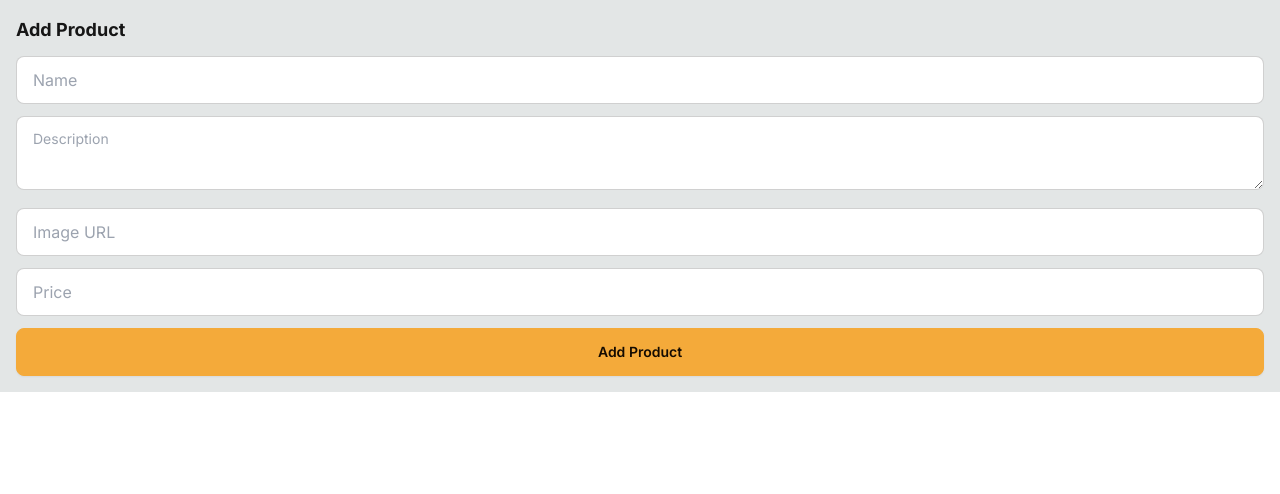
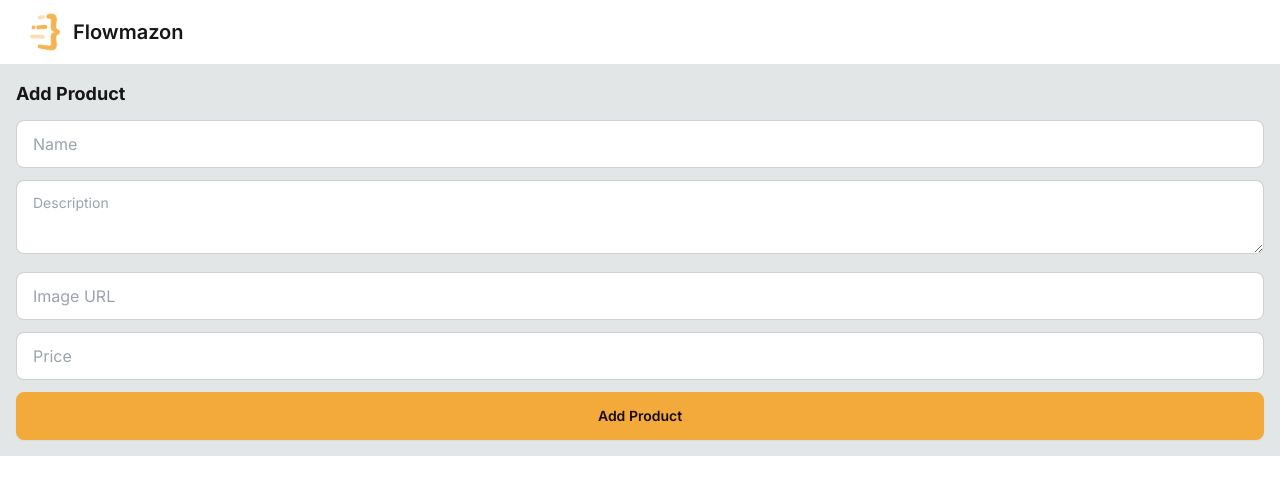
Before and after one commit to matheusrodrigues1/webapp, a Next.js app: page /add-product in a window 1280 px wide. Shown: the top 494 px of the page. Built offline with nearby package versions, Linux system fonts and the light colour scheme.

Commit message:
Navbar + Footer /1

```diff
--- /dev/null
+++ b/src/app/Navbar/Navbar.tsx
@@ -0,0 +1,18 @@
+import Image from "next/image"
+import Link from "next/link"
+import Logo from "@/assets/logo.png"
+
+export default function Navbar() {
+  return(
+    <div className="bg-base-100">
+      <div className="navbar max-w-7xl m-auto flex-col sm:flex-row gap-2">
+        <div className="flex-1">
+          <Link href="/" className="btn btn-ghost text-xl normal-case">
+            <Image src={Logo} height={40} width={40} alt="Flowmazon logo"/>
+            Flowmazon
+          </Link>
+        </div>
+      </div>
+    </div>
+  )
+}
--- a/src/app/layout.tsx
+++ b/src/app/layout.tsx
@@ -1,6 +1,7 @@
 import type { Metadata } from 'next'
 import { Inter } from 'next/font/google'
 import './globals.css'
+import Navbar from './Navbar/Navbar'
 
 const inter = Inter({ subsets: ['latin'] })
 
@@ -17,6 +18,7 @@ export default function RootLayout({
   return (
     <html lang="en">
       <body className={inter.className}>
+        <Navbar/>
         <main className='p-4 max-w-7xl m-auto min-w-[300px]'>
           {children}
         </main>
```
Also changed, not shown: 1 other file (tests, documents, lock files or other folders).
